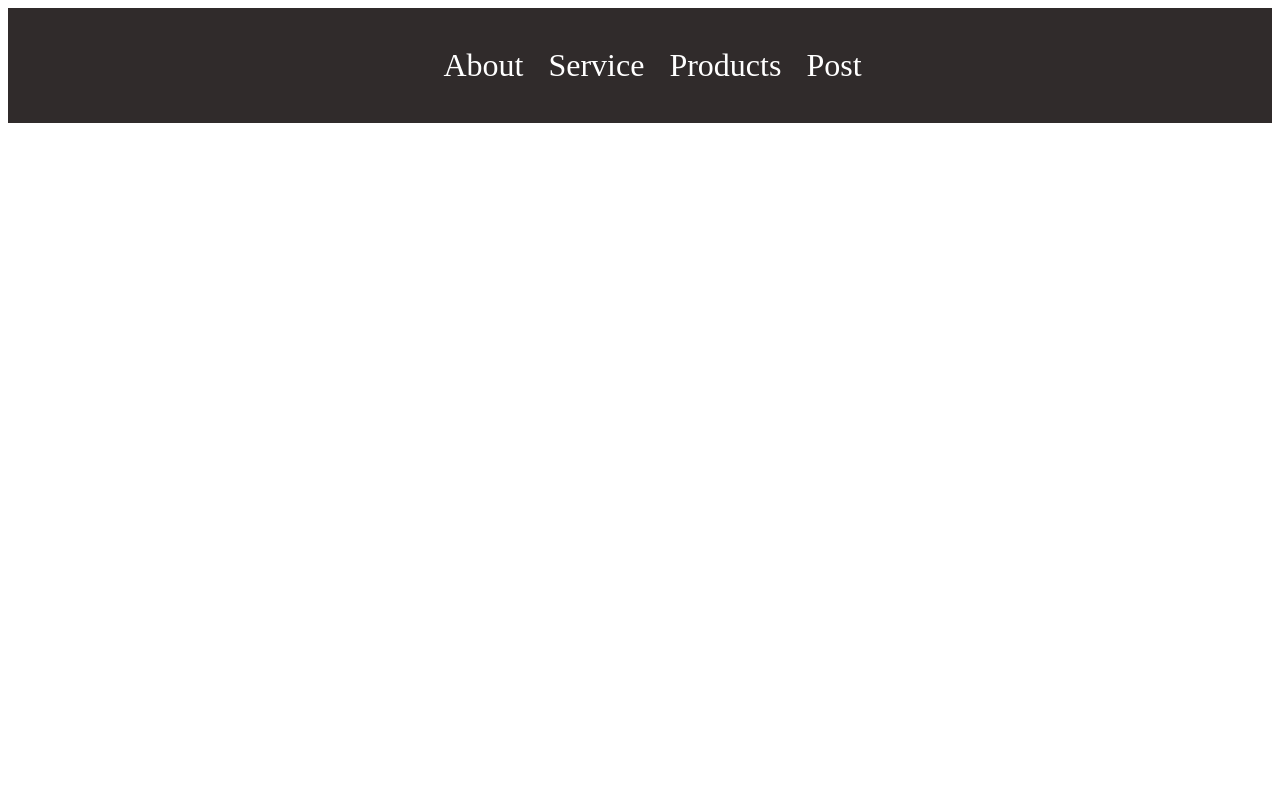
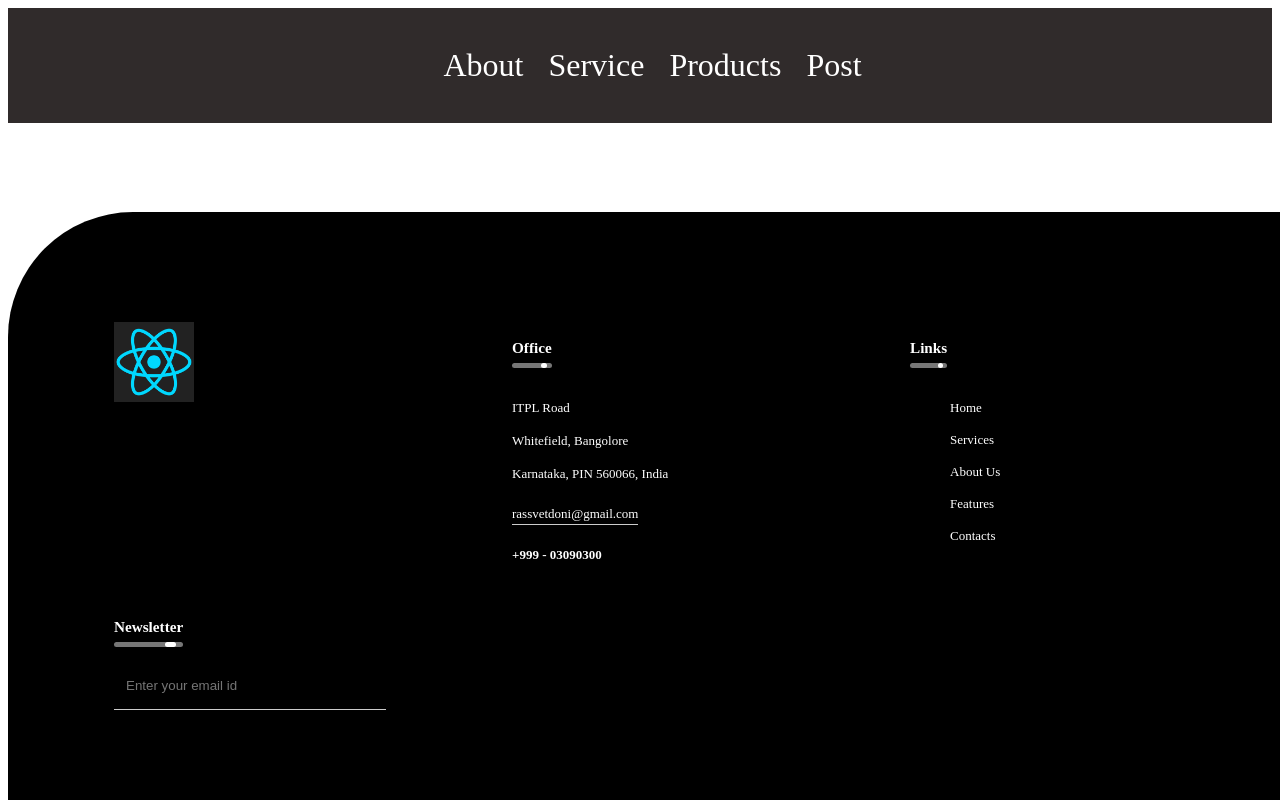
Before and after one commit to akmataliev-v/shop, a React (Create React App) app: page /service in a window 1280 px wide. Built offline with nearby package versions, Linux system fonts and the light colour scheme.

Commit message:
update footer style

```diff
--- a/src/App.js
+++ b/src/App.js
@@ -3,7 +3,7 @@ import React from "react";
 import "./style.css";
 import { Routes, Route, Link } from "react-router-dom";
 import About from "./components/About/about";
-import Footer from "./components/footer";
+import Footer from "./components/footer/footer";
 import Post from "./components/Post";
 import Product from "./components/Product/Product";
 import Service from "./components/Service/service";
--- a/src/components/footer/footer.css
+++ b/src/components/footer/footer.css
@@ -1,13 +1,139 @@
-* {
+/* * {
     margin: 0;
     padding: 0;
     font-family: 'poppins', 'sans-serif';
     box-sizing: border-box;
-}
+} */
 
 .footer {
+    /* background-color: linear-gradient(to right #00093c, #2d0b00); */
+    background-color: black;
     width: 100%;
     position: absolute;
     bottom: 0;
-    background: linear-gradient(to right);
+    color: #fff;
+    padding: 100px 0 30px;
+    border-top-left-radius: 125px;
+    font-size: 13px;
+    line-height: 20px;
 }
+
+.row {
+    width: 85%;
+    margin: auto;
+    display: flex;
+    flex-wrap: wrap;
+    align-items: flex-start;
+    justify-content: space-between;
+}
+
+.col {
+    flex-basis: 25%;
+    padding: 10px;
+}
+
+.logo {
+    width: 80px;
+    margin-bottom: 30px;
+}
+
+.col h3 {
+    width: fit-content;
+    margin-bottom: 40px;
+    position: relative;
+}
+
+.email-id {
+    width: fit-content;
+    border-bottom: 1px solid #ccc;
+    margin: 20px 0;
+}
+
+ul,
+li {
+    list-style: none;
+    margin-bottom: 12px;
+}
+
+ul,
+li,
+a {
+    text-decoration: none;
+    color: #fff;
+}
+
+form {
+    padding-bottom: 15px;
+    display: flex;
+    align-items: center;
+    justify-content: space-between;
+    border-bottom: 1px solid #ccc;
+    margin-bottom: 50px;
+}
+
+form .far {
+    font-size: 18px;
+    margin-right: 10px;
+}
+
+form input {
+    width: 100%;
+    background: transparent;
+    color: #ccc;
+    border: 0;
+    outline: none;
+}
+
+form button {
+    background: transparent;
+    border: 0;
+    outline: none;
+    cursor: pointer;
+}
+
+form button .fas {
+    font-size: 16px;
+    color: #ccc;
+}
+
+.underline {
+     width: 100%;
+     height: 5px;
+     background: #767676;
+     border-radius: 3px;
+     position: absolute;
+     top: 25px;
+     left: 0;
+}
+
+.underline span {
+    width: 15%;
+    height: 100%;
+    background: #fff;
+    border-radius: 3px;
+    position: absolute;
+    top: 0;
+    left: 10px;
+    animation: moving 2s linear infinite;
+}
+
+@keyframes moving {
+    0%{
+        left: 0px;
+    }
+    100%{
+        left: 100%;
+    }
+}
+
+@media (max-width: 700px) {
+    footer {
+        bottom: unset;
+    }
+    .col {
+        flex-basis: 100%;
+    }
+    .col:nth-child(2), .col::nth-child(3){
+        flex-basis: 100%;
+    }
+}
--- a/src/components/footer/footer.js
+++ b/src/components/footer/footer.js
@@ -1,17 +1,48 @@
 import React from "react";
 import "./footer.css";
+import image from "../../components/assets/reactlogo.png"
+<script src="https://kit.fontawesome.com/c4254e24a8.js"></script>
 
 const Footer = () => {
     return (
         <div className="footer">
             <div className="row">
                 <div className="col">
-                    <img src="reactlogo.png" alt=""/>
+                    <img className="logo" src={image} alt=""/>
                     <p></p>
                 </div>
-                <div className="col"></div>
-                <div className="col"></div>
-                <div className="col"></div>
+                <div className="col">
+                    <h3>Office <div className="underline"><span></span></div></h3>
+                    <p>ITPL Road</p>
+                    <p>Whitefield, Bangolore</p>
+                    <p>Karnataka, PIN 560066, India</p>
+                    <p className="email-id">rassvetdoni@gmail.com</p>
+                    <h4>+999 - 03090300</h4>
+                </div>
+                <div className="col">
+                    <h3>Links <div className="underline"><span></span></div></h3>
+                    <ul>
+                        <li><a href="">Home</a></li>
+                        <li><a href="">Services</a></li>
+                        <li><a href="">About Us</a></li>
+                        <li><a href="">Features</a></li>
+                        <li><a href="">Contacts</a></li>
+                    </ul>
+                </div>
+                <div className="col">
+                    <h3>Newsletter <div className="underline"><span></span></div></h3>
+                    <form>
+                        <i className="far fa-envelope"></i>
+                        <input type="email" placeholder="Enter your email id" required/>
+                        <button type="submit"><i className="fas fa-arrow-right"></i></button>
+                    </form>
+                </div>
+                <div className="social-icons">
+                    <i className="fab fa-facebook-f"></i>
+                    <i className="fab fa-twitter"></i>
+                    <i className="fab fa-whatsapp"></i>
+                    <i className="fab fa-pinterest"></i>
+                </div>
             </div>
         </div>
     )
--- a/src/components/footer/index.js
+++ /dev/null
@@ -1,5 +0,0 @@
-function Footer() {
-  return <div></div>;
-}
-
-export default Footer;
```
